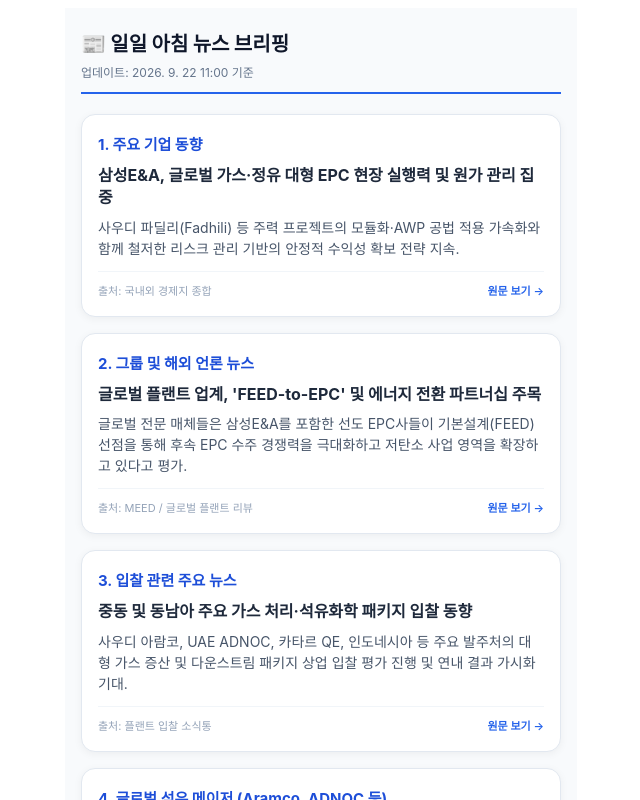
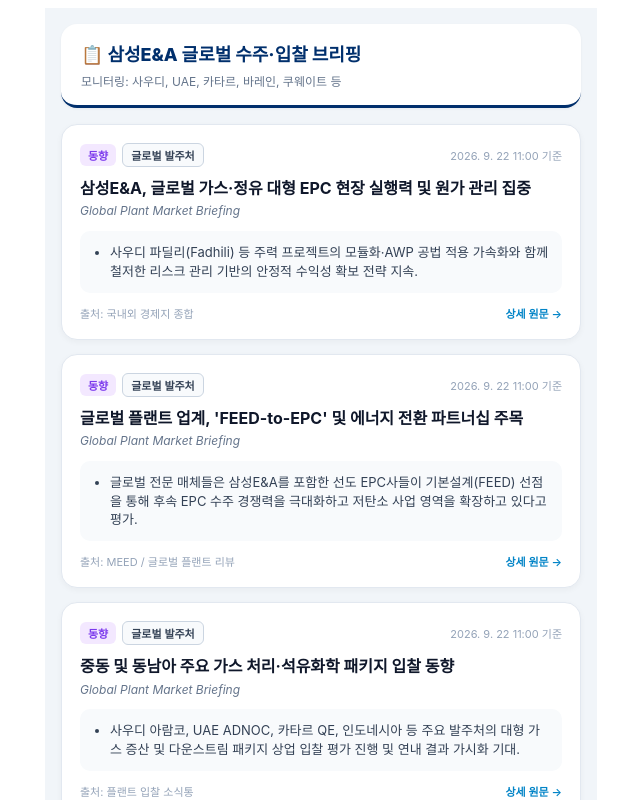
Before and after one commit to johnseo7901-cell/Morning-news, a React (Vite) app: page / in a window 1280 px wide. Shown: the top 800 px of the page, without its empty margins (319-959 px from the left). Built offline with nearby package versions, Linux system fonts and the light colour scheme.

Commit message:
Update App.jsx

```diff
--- a/src/App.jsx
+++ b/src/App.jsx
@@ -1,109 +1,129 @@
 import React, { useState, useEffect } from 'react';
 
-const defaultNews = [
-  {
-    id: 1,
-    category: "1. 주요 기업 동향",
-    headline: "삼성E&A, 친환경·에너지 전환(E&T) 중심 미래 성장 동력 가속화",
-    summary: "사우디 파딜리(Fadhili) 가스 증산 등 대형 프로젝트의 순항과 함께 수소, 탄소포집(CCUS) 및 지속가능 항공유(SAF) 분야 글로벌 파트너십을 공격적으로 확대 중.",
-    source: "삼성E&A IR / 업계 종합",
-    publishedAt: "2026-09-22",
-    link: "https://www.samsungena.com"
-  },
-  {
-    id: 2,
-    category: "2. 그룹 및 해외 언론 뉴스",
-    headline: "글로벌 플랜트 엔지니어링 시장 내 K-EPC 기술 경쟁력 집중 조명",
-    summary: "중동 발주처들의 모듈화 공법 및 디지털 EPC 적용 요구가 강화되는 가운데, 삼성E&A의 FEED-to-EPC 연계 수행 역량과 프로젝트 납기 준수 신뢰도가 높게 평가됨.",
-    source: "해외 플랜트 저널",
-    publishedAt: "2026-09-22",
-    link: "https://www.samsungena.com"
-  },
-  {
-    id: 3,
-    category: "3. 입찰 관련 주요 뉴스",
-    headline: "중동 및 동남아 대형 가스·정유 패키지 입찰 파이프라인 본격화",
-    summary: "사우디, UAE, 카타르 및 인도네시아 등 주요 지역 대형 가스 처리 및 다운스트림 패키지의 상업 입찰 평가가 진행 중이며 연내 우선협상대상자 선정 기대.",
-    source: "입찰 정보 모니터링",
-    publishedAt: "2026-09-22",
-    link: "https://www.samsungena.com"
-  },
-  {
-    id: 4,
-    category: "4. 글로벌 석유 메이저 (Aramco, ADNOC 등)",
-    headline: "사우디 아람코·UAE 아드녹, 대규모 가스 증산 및 저탄소 프로젝트 발주 확대",
-    summary: "아람코의 비전통 가스 개발 및 아드녹의 친환경 석유화학 콤플렉스 투자 계획이 가시화되며 글로벌 탑티어 EPC 기업 대상 패키지 발주가 연쇄적으로 이어질 전망.",
-    source: "MEED / Energy Focus",
-    publishedAt: "2026-09-22",
-    link: "https://www.aramco.com"
-  }
-];
-
 export default function App() {
-  const [newsList, setNewsList] = useState(defaultNews);
-  const [updatedTime, setUpdatedTime] = useState("최근 24시간 기준");
+  const [cards, setCards] = useState([]);
+  const [loading, setLoading] = useState(true);
 
   useEffect(() => {
-    // news.json이 있으면 동적으로 읽어오고, 없거나 비어있으면 기본 브리핑을 유지
-    fetch('/news.json?t=' + new Date().getTime())
-      .then(res => res.json())
-      .then(data => {
-        if (data && data.length > 0) {
-          setNewsList(data);
-          setUpdatedTime("자동 갱신 완료");
+    fetch('/news.json?v=' + Date.now())
+      .then((res) => res.json())
+      .then((data) => {
+        if (Array.isArray(data)) {
+          setCards(data);
         } else if (data && data.sections) {
-          const flat = data.sections.map((s, idx) => ({
-            id: s.id || idx + 1,
-            category: `${idx + 1}. ${s.title}`,
-            headline: s.items[0]?.headline || s.title,
-            summary: s.items[0]?.summary || "",
-            source: s.items[0]?.source || "업계 종합",
-            publishedAt: data.updatedAt || "2026-09-22",
-            link: s.items[0]?.url || "https://www.samsungena.com"
+          // 혹시 모를 이전 포맷 대비
+          const converted = data.sections.map((sec, idx) => ({
+            id: `card-${idx + 1}`,
+            category: "동향",
+            client: "글로벌 발주처",
+            title: sec.items[0]?.headline || sec.title,
+            titleEn: "Global Plant Market Briefing",
+            summary: [sec.items[0]?.summary || ""],
+            source: sec.items[0]?.source || "종합",
+            publishedAt: data.updatedAt || "오늘",
+            url: sec.items[0]?.url || "https://www.samsungena.com"
           }));
-          setNewsList(flat);
-          setUpdatedTime(data.updatedAt || "자동 갱신 완료");
+          setCards(converted);
         }
+        setLoading(false);
       })
-      .catch(() => {
-        // 캐시/네트워크 문제 발생 시 기본 브리핑 표시
+      .catch((err) => {
+        console.error(err);
+        setLoading(false);
       });
   }, []);
 
   return (
-    <div style={{ maxWidth: '480px', margin: '0 auto', padding: '20px 16px', fontFamily: '-apple-system, BlinkMacSystemFont, "Segoe UI", Roboto, sans-serif', backgroundColor: '#f8fafc', minHeight: '100vh' }}>
-      <header style={{ borderBottom: '2px solid #2563eb', paddingBottom: '12px', marginBottom: '20px' }}>
-        <h1 style={{ fontSize: '20px', fontWeight: '800', color: '#0f172a', margin: '0 0 6px 0', display: 'flex', alignItems: 'center', gap: '8px' }}>
-          📰 일일 아침 뉴스 브리핑
+    <div style={{ maxWidth: '520px', margin: '0 auto', padding: '16px', fontFamily: '-apple-system, BlinkMacSystemFont, "Segoe UI", Roboto, sans-serif', backgroundColor: '#f1f5f9', minHeight: '100vh' }}>
+
+      {/* 상단 헤더 */}
+      <header style={{ backgroundColor: '#ffffff', borderRadius: '16px', padding: '16px 20px', marginBottom: '16px', boxShadow: '0 1px 3px rgba(0,0,0,0.05)', borderBottom: '3px solid #002f6c' }}>
+        <div style={{ display: 'flex', justifyContent: 'space-between', alignItems: 'center' }}>
+          <h1 style={{ fontSize: '18px', fontWeight: '800', color: '#002f6c', margin: 0, display: 'flex', alignItems: 'center', gap: '6px' }}>
+            📋 삼성E&A 글로벌 수주·입찰 브리핑
           </h1>
-        <p style={{ fontSize: '12px', color: '#64748b', margin: 0 }}>
-          업데이트: {updatedTime}
-        </p>
+        </div>
+        <div style={{ fontSize: '12px', color: '#64748b', marginTop: '6px', display: 'flex', gap: '8px' }}>
+          <span>모니터링: 사우디, UAE, 카타르, 바레인, 쿠웨이트 등</span>
+        </div>
       </header>
 
-      <main style={{ display: 'flex', flexDirection: 'column', gap: '16px' }}>
-        {newsList.map((item) => (
-          <div key={item.id} style={{ backgroundColor: '#ffffff', borderRadius: '14px', padding: '18px 16px', boxShadow: '0 2px 8px rgba(0,0,0,0.05)', border: '1px solid #e2e8f0' }}>
-            <h2 style={{ fontSize: '15px', fontWeight: '700', color: '#1d4ed8', margin: '0 0 10px 0' }}>
-              {item.category}
+      {/* 카드뉴스 본문 */}
+      {loading ? (
+        <div style={{ textAlign: 'center', padding: '40px 0', color: '#64748b', fontSize: '14px' }}>
+          브리핑 데이터를 불러오는 중입니다...
+        </div>
+      ) : cards.length === 0 ? (
+        <div style={{ backgroundColor: '#ffffff', borderRadius: '14px', padding: '30px', textAlign: 'center', color: '#64748b' }}>
+          금일 신규 수주·입찰 공시 및 기사가 없습니다.
+        </div>
+      ) : (
+        <div style={{ display: 'flex', flexDirection: 'column', gap: '14px' }}>
+          {cards.map((card) => (
+            <article key={card.id} style={{ backgroundColor: '#ffffff', borderRadius: '16px', padding: '18px', boxShadow: '0 2px 6px rgba(0,0,0,0.04)', border: '1px solid #e2e8f0' }}>
+
+              {/* 카테고리 태그 및 발주처 */}
+              <div style={{ display: 'flex', gap: '6px', alignItems: 'center', marginBottom: '10px' }}>
+                <span style={{
+                  backgroundColor: card.category === '수주' ? '#e0f2fe' : card.category === '입찰' ? '#fef3c7' : '#f3e8ff',
+                  color: card.category === '수주' ? '#0284c7' : card.category === '입찰' ? '#d97706' : '#7c3aed',
+                  fontSize: '11px', fontWeight: '700', padding: '3px 8px', borderRadius: '6px'
+                }}>
+                  {card.category}
+                </span>
+                <span style={{ backgroundColor: '#f8fafc', border: '1px solid #cbd5e1', color: '#334155', fontSize: '11px', fontWeight: '600', padding: '3px 8px', borderRadius: '6px' }}>
+                  {card.client}
+                </span>
+                <span style={{ fontSize: '11px', color: '#94a3b8', marginLeft: 'auto' }}>
+                  {card.publishedAt}
+                </span>
+              </div>
+
+              {/* 국문 제목 */}
+              <h2 style={{ fontSize: '16px', fontWeight: '700', color: '#0f172a', margin: '0 0 4px 0', lineHeight: '1.4' }}>
+                {card.title}
               </h2>
-            <h3 style={{ fontSize: '16px', fontWeight: '700', color: '#1e293b', margin: '0 0 8px 0', lineHeight: '1.4' }}>
-              {item.headline || item.title}
-            </h3>
-            <p style={{ fontSize: '14px', color: '#475569', margin: '0 0 12px 0', lineHeight: '1.5' }}>
-              {Array.isArray(item.summary) ? item.summary.join(' ') : item.summary}
+
+              {/* 영문 원문 제목 */}
+              {card.titleEn && (
+                <p style={{ fontSize: '12px', color: '#64748b', margin: '0 0 12px 0', fontStyle: 'italic', lineHeight: '1.3' }}>
+                  {card.titleEn}
                 </p>
-            <div style={{ display: 'flex', justifyContent: 'space-between', alignItems: 'center', fontSize: '11px', color: '#94a3b8', borderTop: '1px solid #f1f5f9', paddingTop: '10px' }}>
-              <span>출처: {item.source}</span>
-              {item.link && (
-                <a href={item.link} target="_blank" rel="noreferrer" style={{ color: '#2563eb', textDecoration: 'none', fontWeight: '600' }}>
-                  원문 보기 →
+              )}
+
+              {/* 3줄 불릿 요약 */}
+              <div style={{ backgroundColor: '#f8fafc', borderRadius: '10px', padding: '12px', marginBottom: '12px' }}>
+                <ul style={{ margin: 0, paddingLeft: '18px', display: 'flex', flexDirection: 'column', gap: '6px' }}>
+                  {Array.isArray(card.summary) ? (
+                    card.summary.map((point, pIdx) => (
+                      <li key={pIdx} style={{ fontSize: '13px', color: '#334155', lineHeight: '1.45' }}>
+                        {point}
+                      </li>
+                    ))
+                  ) : (
+                    <li style={{ fontSize: '13px', color: '#334155', lineHeight: '1.45' }}>{card.summary}</li>
+                  )}
+                </ul>
+              </div>
+
+              {/* 하단 출처 및 링크 */}
+              <div style={{ display: 'flex', justifyContent: 'space-between', alignItems: 'center', fontSize: '11px', color: '#94a3b8' }}>
+                <span>출처: {card.source}</span>
+                {card.url && (
+                  <a href={card.url} target="_blank" rel="noreferrer" style={{ color: '#0284c7', textDecoration: 'none', fontWeight: '600' }}>
+                    상세 원문 →
                   </a>
                 )}
               </div>
+
+            </article>
+          ))}
         </div>
-        ))}
-      </main>
+      )}
+
+      <footer style={{ textAlign: 'center', fontSize: '11px', color: '#94a3b8', marginTop: '24px', paddingBottom: '16px' }}>
+        삼성E&A EPC Bidding Intelligence Briefing
+      </footer>
     </div>
   );
 }
```
Lines whose indentation alone changed are shown as unchanged.
